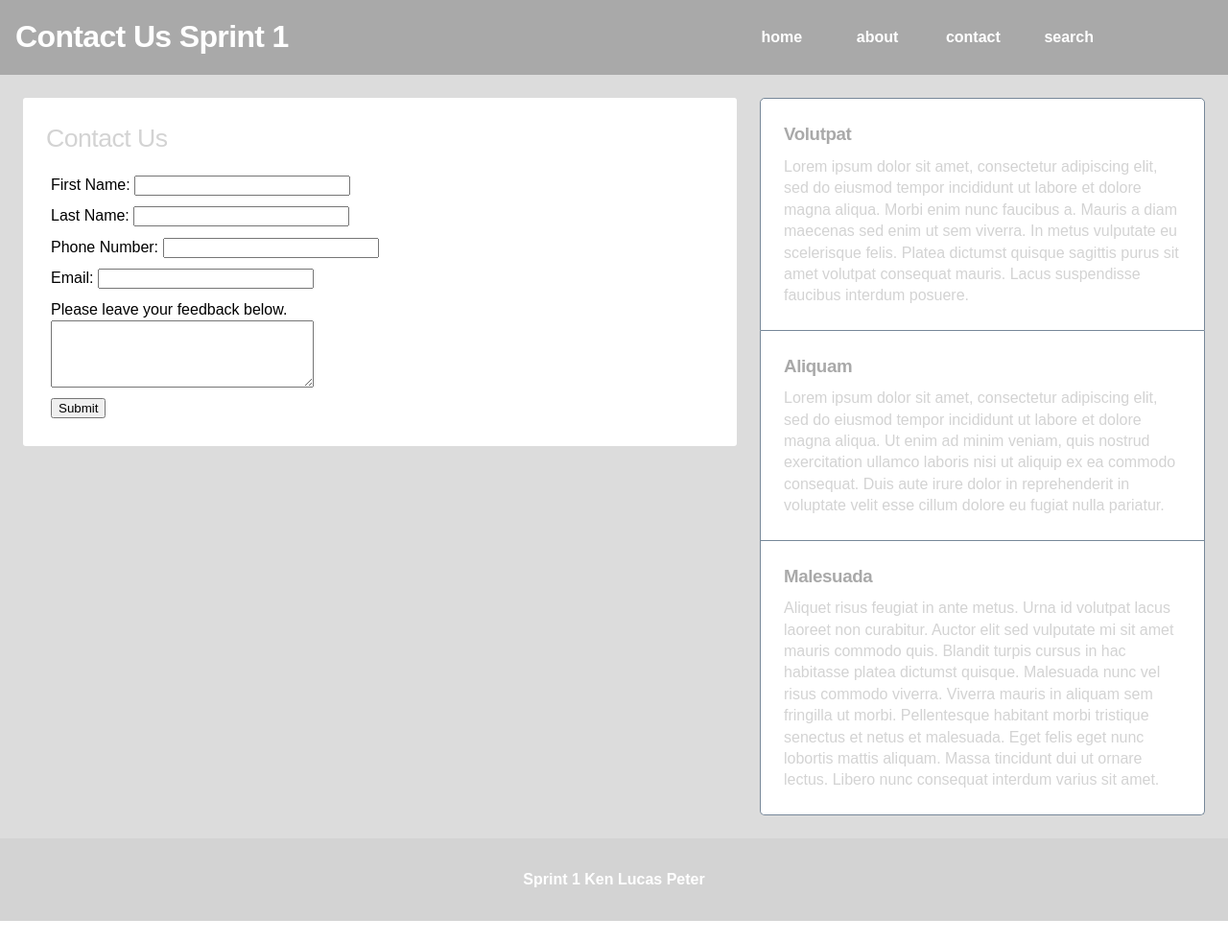
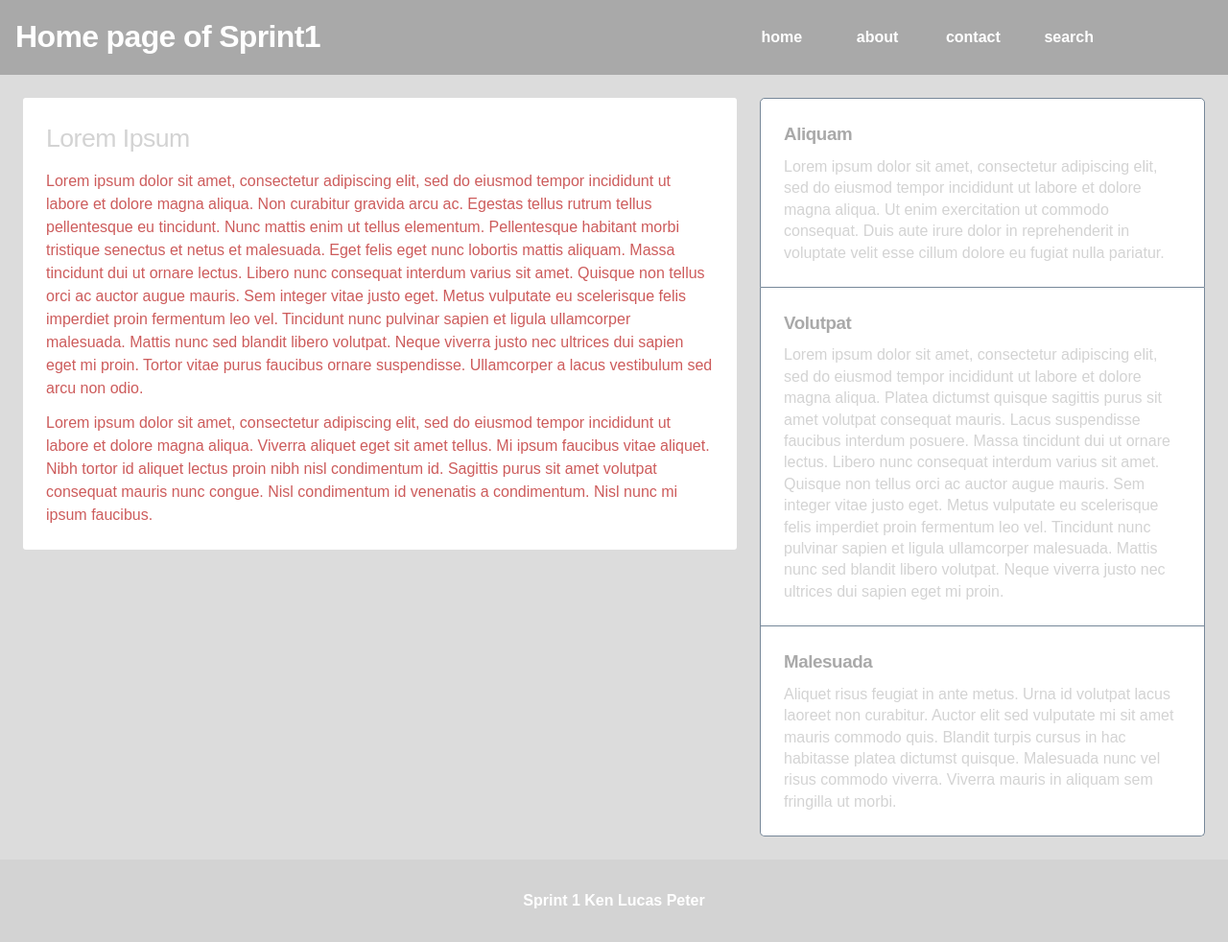
Before and after one commit to uwspgrps/sprint1, a PHP site: page / in a window 1280 px wide. Shown: the whole page at 96% size. Before the commit the page ends 960 px from the top, so only its background shows below. Run offline with PHP 8.4, Linux system fonts and the light colour scheme; data that the repository does not hold is empty; some libraries are stand-ins or nearby versions.

Commit message:
added changed content to repo

```diff
--- a/cssupdate/index.php
+++ b/cssupdate/index.php
@@ -1,55 +1,13 @@
 <?php
 require_once("Template.php");
-require_once("DB.class.php");
-$page = new Template("Contact Us");
-$page->setHeadSection("<link rel='stylesheet' href='styles/prettylab.css'>
-    <script src='https://ajax.googleapis.com/ajax/libs/jquery/3.3.1/jquery.min.js'></script>
-    <script src='https://cdn.jsdelivr.net/npm/jquery-validation@1.17.0/dist/jquery.validate.js'></script>
-    <script type='text/javascript'' src='scripts/site.js'></script>");
+$page = new Template("Index");
+$page->setHeadSection("<link rel='stylesheet' href='styles/prettylab.css'>");
 $page->setTopSection();
 $page->setBottomSection();
 print $page->getTopSection();
-
-$db = new DB();
-if (!$db->getConnStatus()) {
-  print "An error has occurred with connection\n";
-  exit;
-}
-
-if(!empty($_POST)){
-    $link = $db->returnDB();
-    $firstName = $_POST['firstName'];
-    $lastName = $_POST['lastName'];
-    $phoneNumber = $_POST['phoneNumber'];
-    $email = $_POST['email'];
-    $feedback = $_POST['feedback'];
-
-    $sanitizedEmail = filter_var($email, FILTER_SANITIZE_EMAIL);
-    if (filter_var($sanitizedEmail, FILTER_VALIDATE_EMAIL)) {
-          $safeEmail = mysqli_real_escape_string($link,$email);
-    }
-
-    $safeFirstName = mysqli_real_escape_string($link,$firstName);
-    $safeLastName = mysqli_real_escape_string($link,$lastName);
-    $safePhoneNumberName = mysqli_real_escape_string($link,$phoneNumber);
-    $safeFeedback = mysqli_real_escape_string($link,$feedback);
-    $sqlInsert = "INSERT INTO contact_us (insertTime, firstName, lastName, phoneNumber, email, feedback)
-                    VALUES
-                    (now(), '$safeFirstName', '$safeLastName', '$safePhoneNumberName', '$safeEmail', '$safeFeedback')";
-    $insertResult = mysqli_query($link,$sqlInsert);
-
-    if($insertResult){
-        header("Location: thanks.php");
-        exit();
-    }
-    else{
-        header('Location: '.$_SERVER['REQUEST_URI']);
-    }
-}
-
 print "
 <header>
-  <h1>Contact Us Sprint 1</h1>
+  <h1>Home page of Sprint1</h1>
   <nav>
 	<a href=index.php>Home</a>
     <a href=asgnabout.php>About</a>
@@ -60,61 +18,44 @@ print "
 <main>
   <section>
     <article>
-      <h2>Contact Us</h2>
-	<form id='contactForm' method='POST' action='contactus.php' >
-	    <div class='input'>
-            <label class='col-md-3 col-form-label'>First Name:</label>
-            <input type='text' name='firstName' id='firstName' required='required' value='' size='25' maxlength='50' />
-        </div>
-
-	    <div class='input'>
-            <label class='col-md-3 col-form-label'>Last Name:</label>
-            <input type='text' name='lastName' id='lastName' required='required' value='' size='25' maxlength='50' />
-        </div>
-	    <div class='input'>
-            <label class='col-md-3 col-form-label'>Phone Number:</label>
-            <input type='text' name='phoneNumber' id='phoneNumber' required='required' value='' size='25' maxlength='10'/>
-        </div>
-
-
-        <div class='input'>
-            <label class='col-md-3 col-form-label'>Email:</label>
-            <input type='text' name='email' id='email' size='25' required='required' maxlength='75'/>
-        </div>
-        <div class='input'>
-            <label class='col-md-10 offset-1 col-form-label'>Please leave your feedback below.</label>
-            <textarea class='col-md-8 offset-2 feedback' name='feedback' id='feedback' required='required' maxlength='500'></textarea>
-        </div>
-        <div class='input'>
-            <input class='btn btn-primary col-md-2 offset-5' id='submitBtn' type='button' value='Submit' />
-        </div>
-	</form>
+      <h2>Lorem Ipsum</h2>
+      <p>Lorem ipsum dolor sit amet, consectetur adipiscing elit, sed do eiusmod tempor incididunt ut labore
+	  et dolore magna aliqua. Non curabitur gravida arcu ac. Egestas tellus rutrum tellus pellentesque eu tincidunt.
+	  Nunc mattis enim ut tellus elementum. Pellentesque habitant morbi tristique senectus et netus et malesuada.
+	  Eget felis eget nunc lobortis mattis aliquam. Massa tincidunt dui ut ornare lectus. Libero nunc consequat
+	  interdum varius sit amet. Quisque non tellus orci ac auctor augue mauris. Sem integer vitae justo eget. Metus
+	  vulputate eu scelerisque felis imperdiet proin fermentum leo vel. Tincidunt nunc pulvinar sapien et ligula
+	  ullamcorper malesuada. Mattis nunc sed blandit libero volutpat. Neque viverra justo nec ultrices dui sapien
+	  eget mi proin. Tortor vitae purus faucibus ornare suspendisse. Ullamcorper a lacus vestibulum sed arcu non odio.</p>
+      <p>Lorem ipsum dolor sit amet, consectetur adipiscing elit, sed do eiusmod tempor incididunt ut labore et dolore
+	  magna aliqua. Viverra aliquet eget sit amet tellus. Mi ipsum faucibus vitae aliquet. Nibh tortor id aliquet lectus
+	  proin nibh nisl condimentum id. Sagittis purus sit amet volutpat consequat mauris nunc congue. Nisl condimentum id
+	  venenatis a condimentum. Nisl nunc mi ipsum faucibus. </p>
     </article>
   </section>
   <aside>
     <div class=capsule>
-      <h3>Volutpat</h3>
+      <h3>Aliquam </h3>
       <p>Lorem ipsum dolor sit amet, consectetur adipiscing elit, sed do eiusmod tempor incididunt ut labore et dolore magna aliqua.
-	  Morbi enim nunc faucibus a. Mauris a diam maecenas sed enim ut sem viverra. In metus vulputate eu scelerisque felis. Platea dictumst
-	  quisque sagittis purus sit amet volutpat consequat mauris. Lacus suspendisse faucibus interdum posuere. </p>
+	  Ut enim exercitation ut commodo consequat. Duis aute irure dolor
+	  in reprehenderit in voluptate velit esse cillum dolore eu fugiat nulla pariatur.</p>
     </div>
     <div class=capsule>
-      <h3>Aliquam </h3>
-      <p>Lorem ipsum dolor sit amet, consectetur adipiscing elit, sed do eiusmod tempor incididunt ut labore et dolore magna aliqua.
-	  Ut enim ad minim veniam, quis nostrud exercitation ullamco laboris nisi ut aliquip ex ea commodo consequat. Duis aute irure dolor
-	  in reprehenderit in voluptate velit esse cillum dolore eu fugiat nulla pariatur.</p>
+      <h3>Volutpat</h3>
+      <p>Lorem ipsum dolor sit amet, consectetur adipiscing elit, sed do eiusmod tempor incididunt ut labore et dolore magna aliqua.  Platea dictumst
+	  quisque sagittis purus sit amet volutpat consequat mauris. Lacus suspendisse faucibus interdum posuere.
+      Massa tincidunt dui ut ornare lectus. Libero nunc consequat interdum varius sit amet. Quisque non tellus orci ac auctor augue mauris. Sem integer vitae justo eget. Metus vulputate eu scelerisque felis imperdiet proin fermentum leo vel. Tincidunt nunc pulvinar sapien et ligula ullamcorper malesuada. Mattis nunc sed blandit libero volutpat. Neque viverra justo nec ultrices dui sapien eget mi proin.
+      </p>
     </div>
     <div class=capsule>
       <h3>Malesuada </h3>
       <p>Aliquet risus feugiat in ante metus. Urna id volutpat lacus laoreet non curabitur. Auctor elit sed vulputate mi sit amet mauris
 	  commodo quis. Blandit turpis cursus in hac habitasse platea dictumst quisque. Malesuada nunc vel risus commodo viverra.
-	  Viverra mauris in aliquam sem fringilla ut morbi.  Pellentesque habitant morbi tristique senectus et netus et malesuada.
-	  Eget felis eget nunc lobortis mattis aliquam. Massa tincidunt dui ut ornare lectus. Libero nunc consequat
-	  interdum varius sit amet.</p>
+	  Viverra mauris in aliquam sem fringilla ut morbi.</p>
     </div>
   </aside>
   </main>
-<footer>Sprint 1 Ken Lucas Peter</footer>
-";
+  <footer>Sprint 1 Ken Lucas Peter</footer>
+  ";
 print $page->getBottomSection();
 ?>
```
